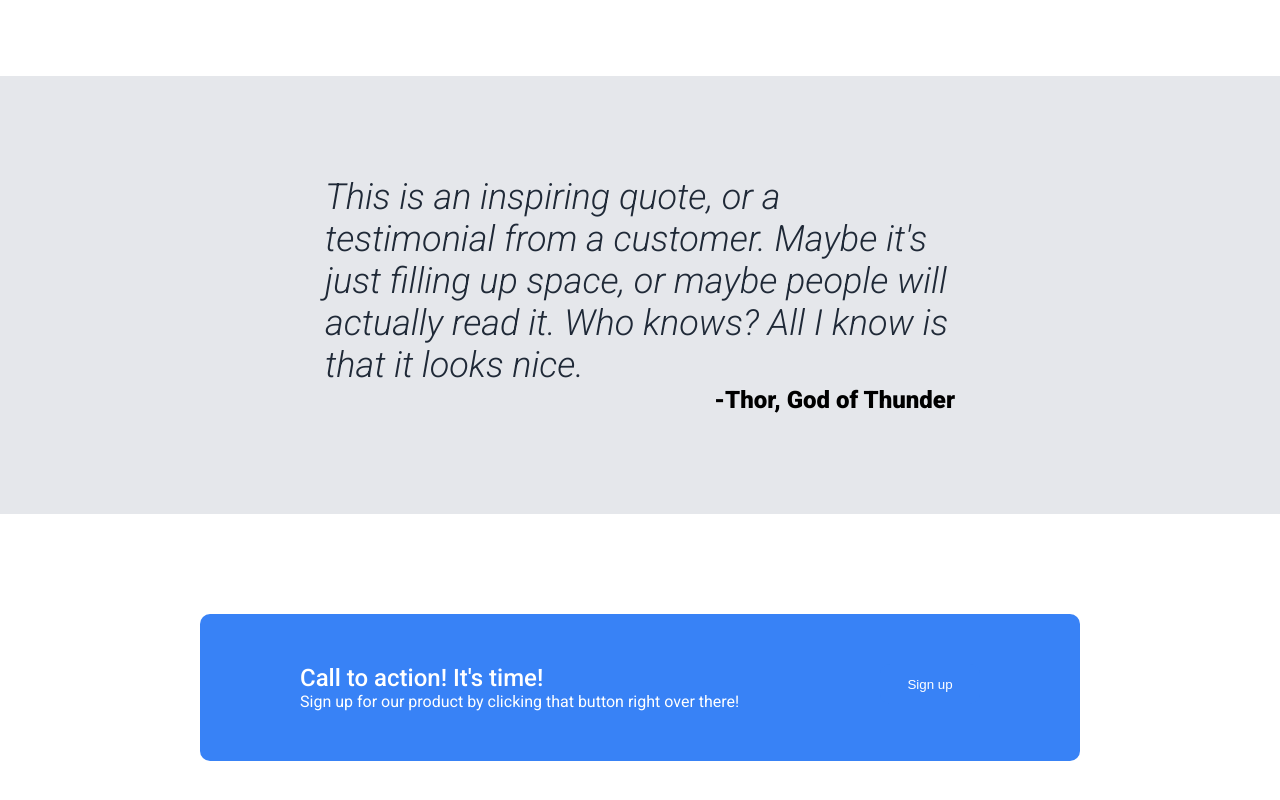
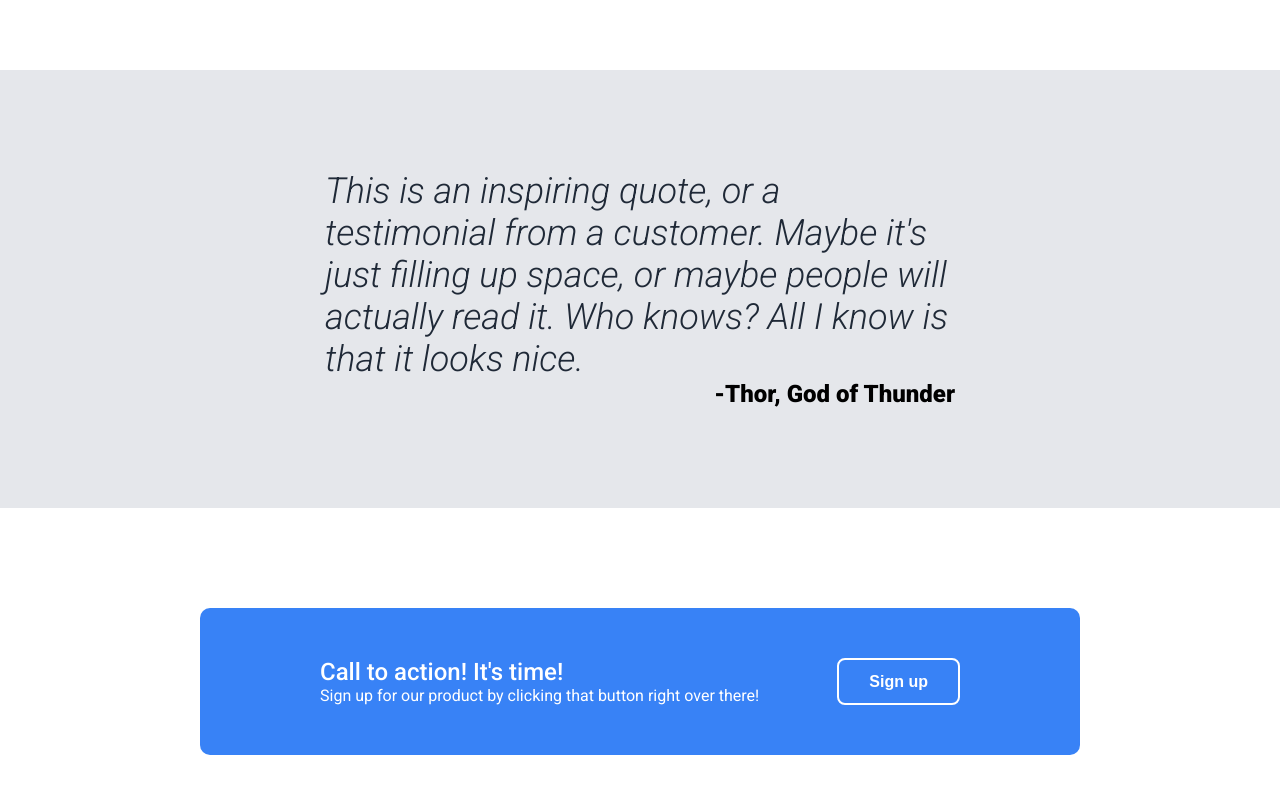
Before and after one commit to fvalentin22/odin_landing_page, a plain HTML site: page index.html in a window 1280 px wide. Shown: the part 884-1684 px from the top of the page. Drawn offline with Linux system fonts and the light colour scheme.

Commit message:
Adjust buttons
The buttons weren't resizing properly so I had to change the CSS in the
button for section one. I had set a hard limit on the height and width
so when I tried adjusting the font size the words would overflow. I got
rid of the height and width and used padding instead.

```diff
--- a/index.html
+++ b/index.html
@@ -25,7 +25,7 @@
           <div class="herosubtext">This website has some subtext that goes
             here under the main title. It's a smaller font and the color is
             lower contrast.</div>
-          <button>Sign up</button>
+          <button class="sectiononebutton">Sign up</button>
         </div>
         <div class="imageplaceholder">this is a placeholder for an image</div>
       </div>
--- a/style.css
+++ b/style.css
@@ -54,13 +54,14 @@ body {
     flex: 1;
 }
 
-button {
+button.sectiononebutton {
     background-color: #3882f6;
     color: white;
     border: none;
-    height: 40px;
-    width: 100px;
-    border-radius: 10px;
+    padding: 8px 30px;
+    font-size: 16px;
+    font-weight: 600;
+    border-radius: 8px;
 }
 
 ul {
@@ -138,7 +139,7 @@ a {
     display: flex;
     justify-content: space-between;
     margin: 100px 200px;
-    padding: 50px 100px;
+    padding: 50px 120px;
     border-radius: 10px;
 }
 
@@ -146,3 +147,13 @@ a {
     font-weight: 500;
     font-size: 1.5em;
 }
+
+button.sectionfourbutton {
+    border: 2px solid white;
+    padding: 8px 30px;
+    font-size: 16px;
+    font-weight: 600;
+    background-color: #3882f6;
+    color: white;
+    border-radius: 8px;
+}
```
